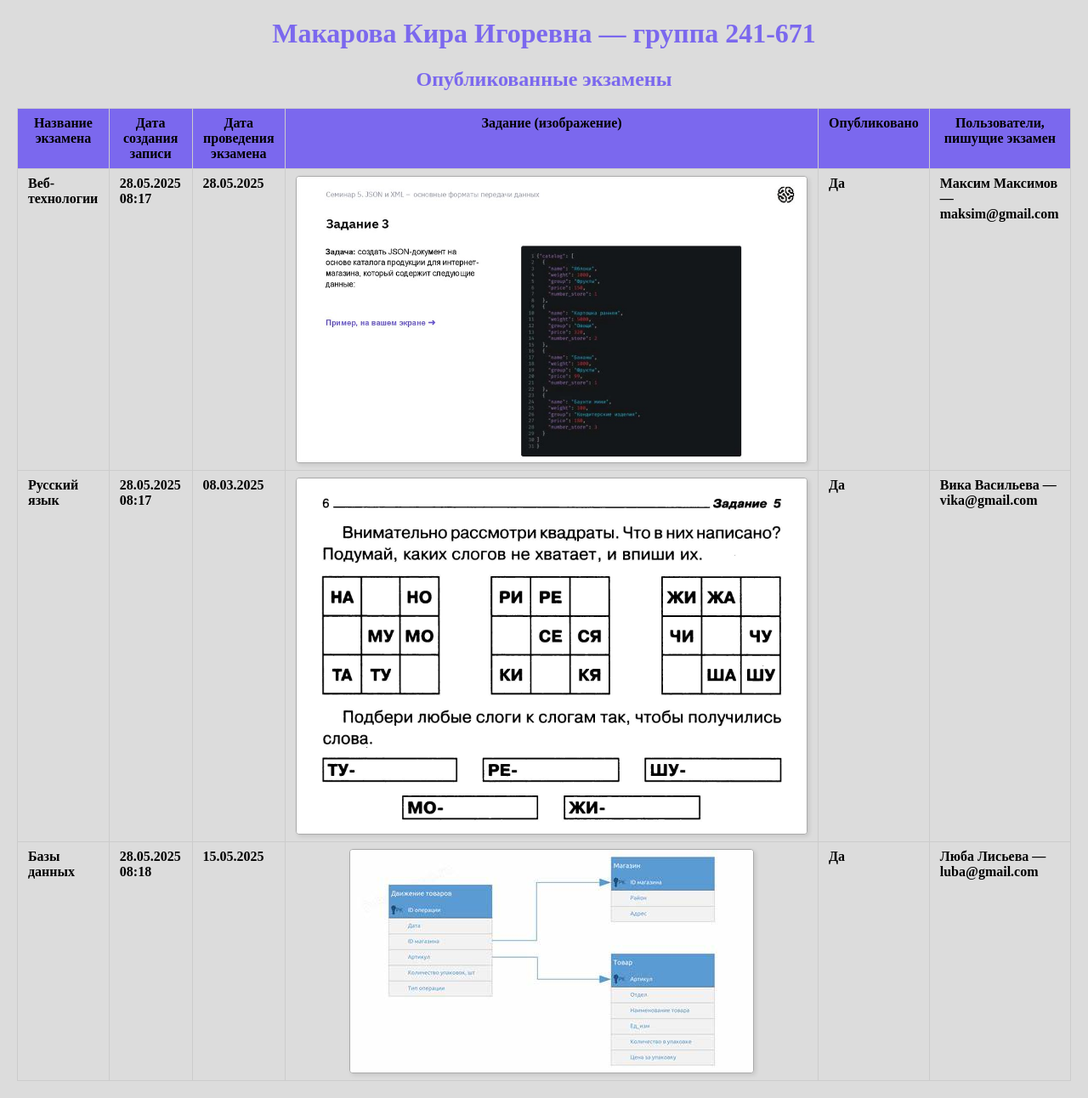
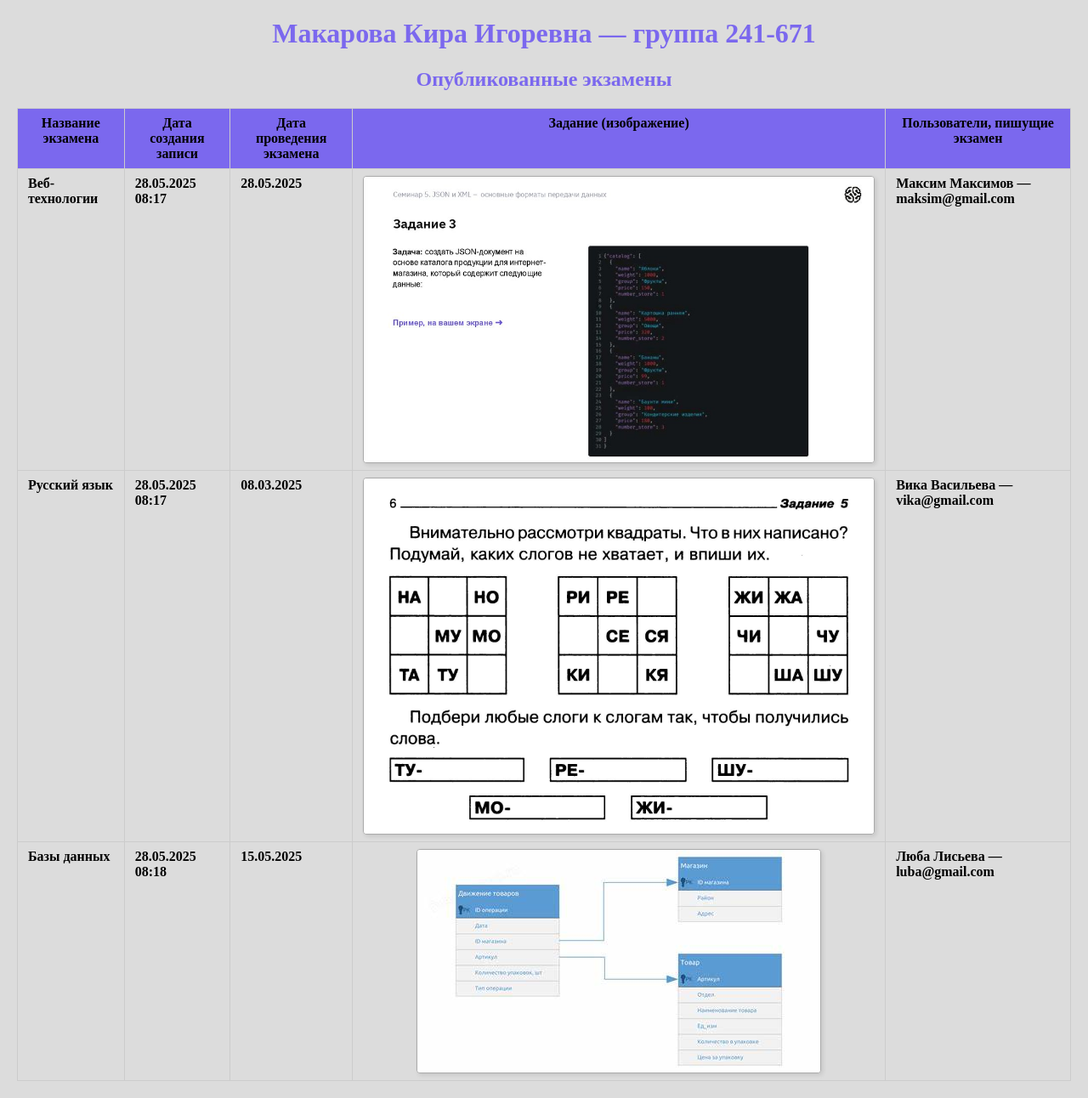
Before and after one commit to kiraaamel/kr_django, a Django app: page /kmexam/ in a window 1280 px wide. Shown: the whole page at 85% size. Run offline with Django 5.2, Linux system fonts and the light colour scheme; data comes from the database, SQL or seed files in the repository; both versions use the stored data as it was after the commit.

Commit message:
Редактирование страницы 2

```diff
--- a/myapp/templates/kmexam_list.html
+++ b/myapp/templates/kmexam_list.html
@@ -10,8 +10,8 @@
             background-color: #DCDCDC;
         }
         h1, h2 {
-        text-align: center;
-        color: #7B68EE;
+            text-align: center;
+            color: #7B68EE;
         }
         table {
             border-collapse: collapse;
@@ -50,7 +50,6 @@
                     <th>Дата создания записи</th>
                     <th>Дата проведения экзамена</th>
                     <th>Задание (изображение)</th>
-                    <th>Опубликовано</th>
                     <th>Пользователи, пишущие экзамен</th>
                 </tr>
             </thead>
@@ -67,7 +66,6 @@
                             Нет изображения
                         {% endif %}
                     </td>
-                    <td>{{ exam.is_public|yesno:"Да,Нет" }}</td>
                     <td>
                         {% for user in exam.users.all %}
                             {{ user.get_full_name }} — {{ user.email }}<br/>
```
Also changed, not shown: db.sqlite3.
